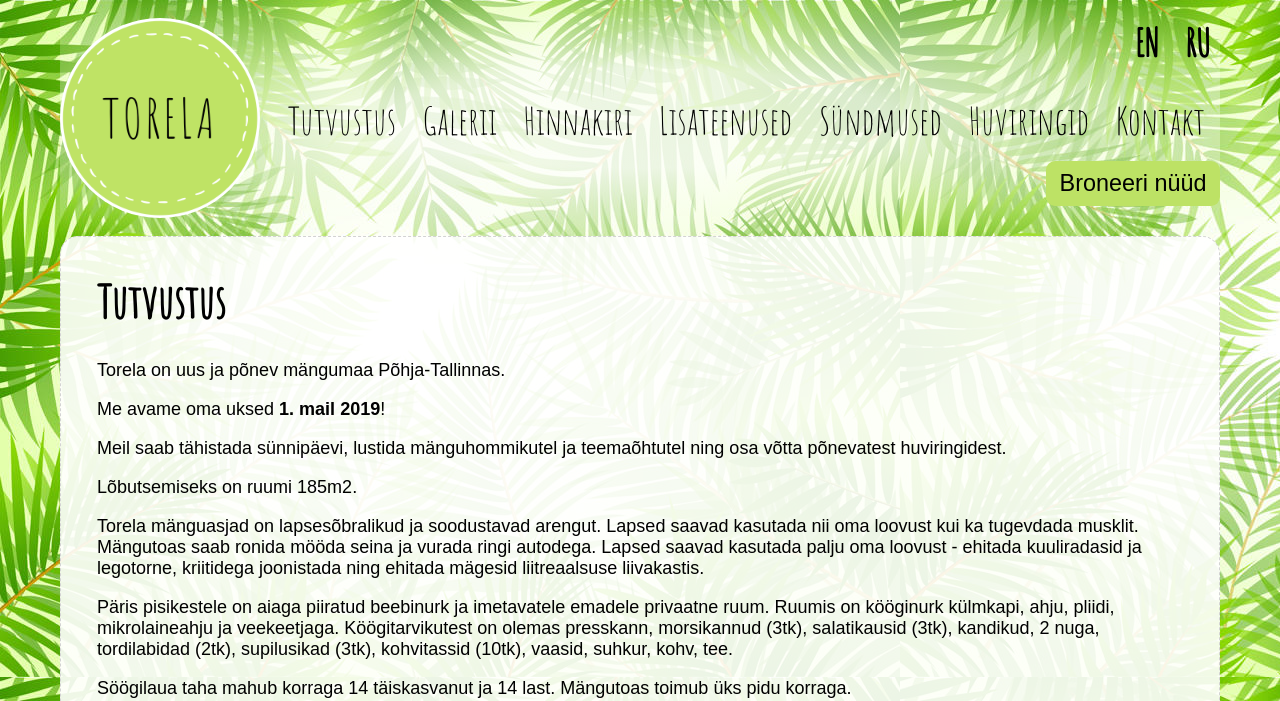
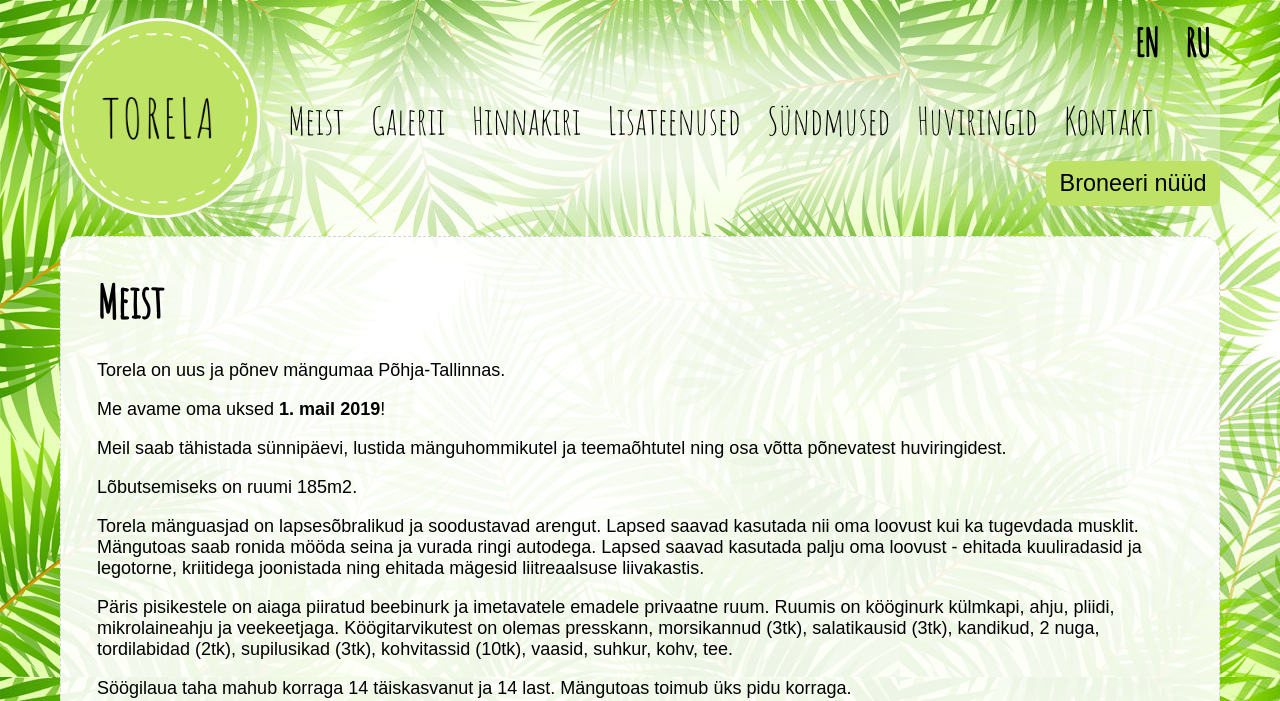
Before and after one commit to mypsik/torela, a Jekyll site: the page built from index.md, in a window 1280 px wide, cut to the strip 0-701 px from the top of the page. Built offline with Jekyll 4.4.1, drawn with Linux system fonts in a browser that asks for light colours; a script that is not in the unit is left out.

Commit message:
rename tutvustus to meist

```diff
--- a/_layouts/default.html
+++ b/_layouts/default.html
@@ -22,7 +22,7 @@
 
     {%if page.lang == 'et'%}
     <nav>
-      <a href="/">Tutvustus</a>
+      <a href="/">Meist</a>
       <a href="/galerii/">Galerii</a>
       <a href="/hinnakiri/">Hinnakiri</a>
       <a href="/lisateenused/">Lisateenused</a>
--- a/index.md
+++ b/index.md
@@ -1,7 +1,7 @@
 ---
 layout: home
 lang: et
-title: Tutvustus
+title: Meist
 keywords: mängutuba,mängumaa,sünnipäevad,ruumi rent,ruumide rent
 description: Mängutuba
 en: /en/
```
